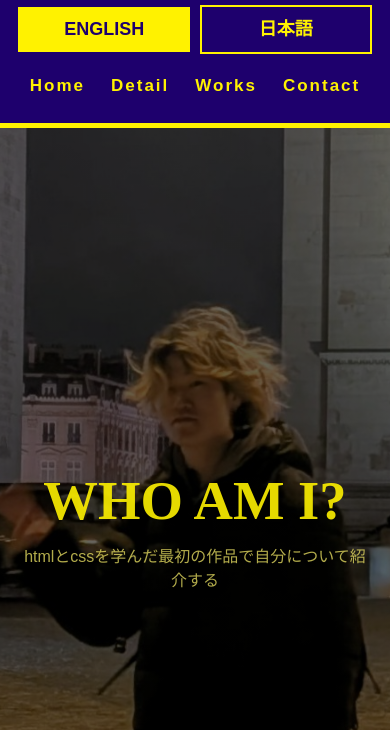
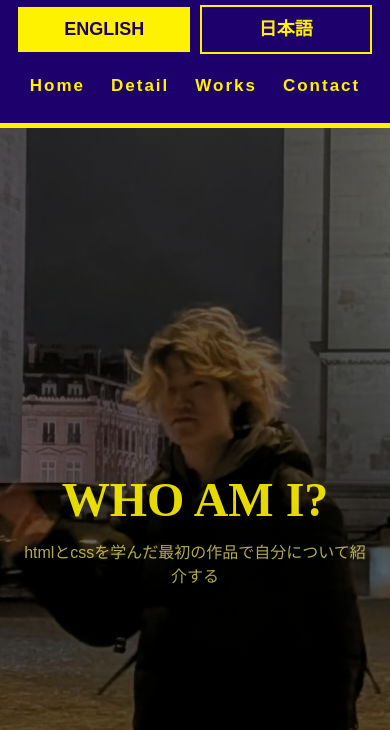
Before and after one commit to Soichimimura/Portfolio, a plain HTML site: page html/whoami.html in a window 390 px wide. Shown: the part 114-844 px from the top of the page. Drawn offline with Linux system fonts and the light colour scheme; some packages are replaced by stand-ins of ours.

Commit message:
Finished2

```diff
--- a/css/style.css
+++ b/css/style.css
@@ -480,7 +480,7 @@ animation-delay:0.2s;
   }
 
   .who-am-i{
-    font-size: clamp(3rem, 14vw, 6.5rem);
+    font-size: clamp(3rem, 12vw, 6.5rem);
     line-height: 1.05;
   }
 
```
